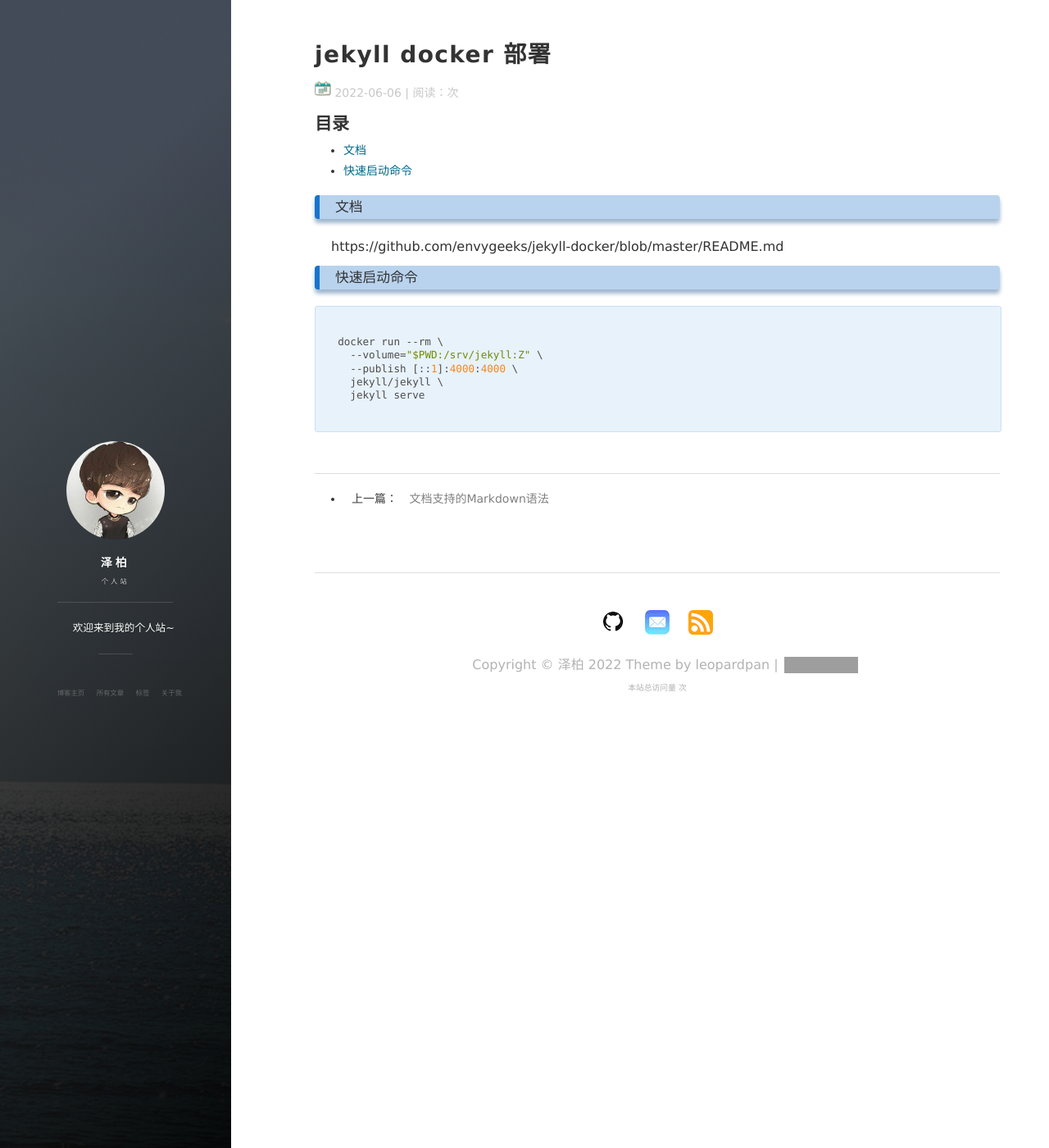
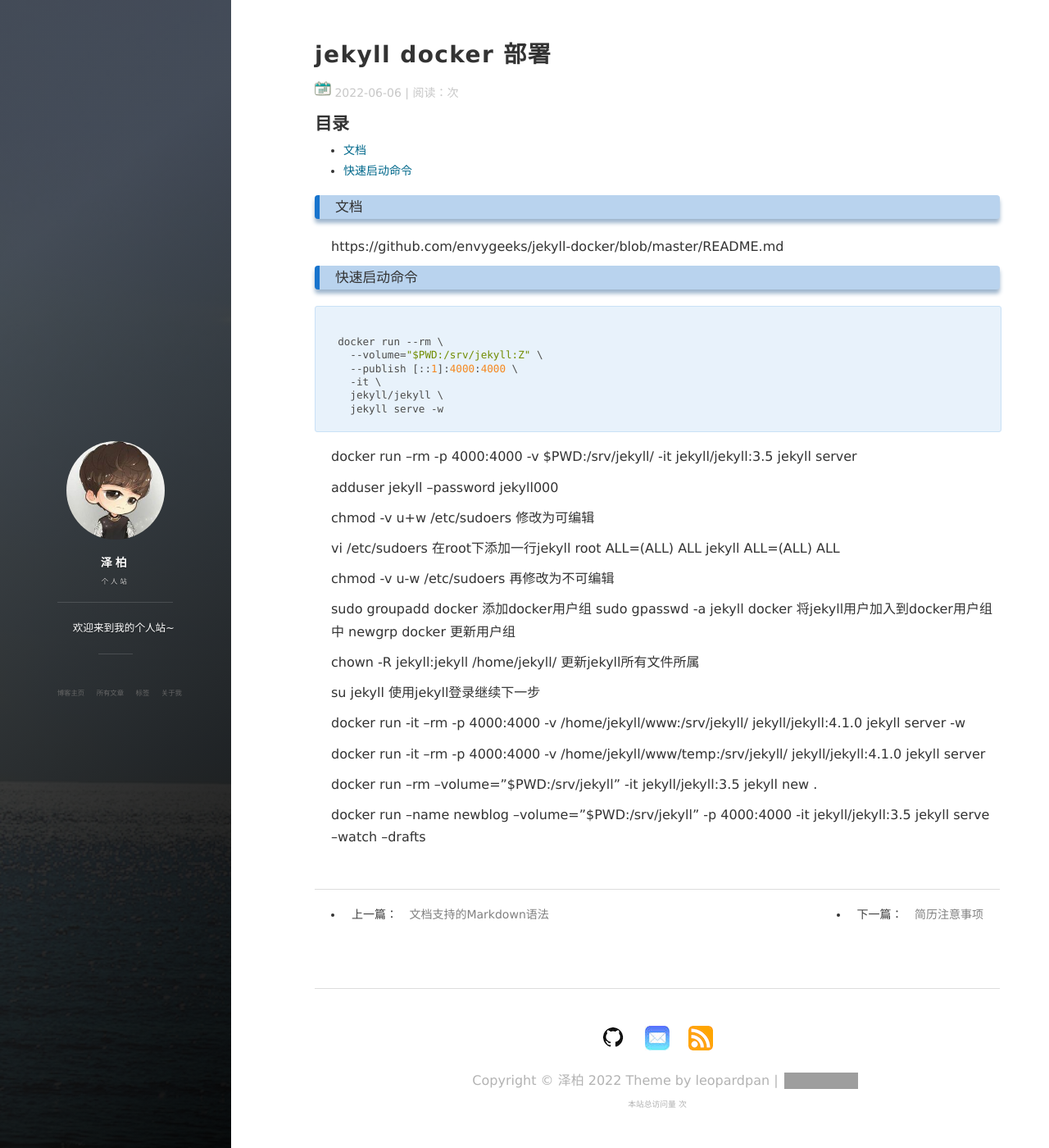
Before and after one commit to djonce/djonce.github.io, a Jekyll site: the page built from _posts/2022-06-06-jekyll-docker-setup.md, in a window 1280 px wide and 1400 px high. Shown: the whole window at 82% size. Built offline with Jekyll 4.4.1, drawn with Linux system fonts in a browser that asks for light colours; nearby versions of some CDN libraries; comment, search, counter and statistics services are not loaded; grey boxes are pictures that could not be loaded.

Commit message:
add: 简历注意点

````diff
--- a/_posts/2022-06-06-jekyll-docker-setup.md
+++ b/_posts/2022-06-06-jekyll-docker-setup.md
@@ -18,7 +18,44 @@
 docker run --rm \
   --volume="$PWD:/srv/jekyll:Z" \
   --publish [::1]:4000:4000 \
+  -it \
   jekyll/jekyll \
-  jekyll serve
+  jekyll serve -w
+```
 
-```
+
+docker run --rm -p 4000:4000 -v $PWD:/srv/jekyll/ -it jekyll/jekyll:3.5 jekyll server
+
+
+
+
+adduser jekyll --password jekyll000
+
+chmod -v u+w /etc/sudoers 修改为可编辑
+
+vi /etc/sudoers 在root下添加一行jekyll
+root    ALL=(ALL)       ALL
+jekyll  ALL=(ALL)       ALL
+
+chmod -v u-w /etc/sudoers 再修改为不可编辑
+
+sudo groupadd docker 添加docker用户组
+sudo gpasswd -a jekyll docker 将jekyll用户加入到docker用户组中
+newgrp docker 更新用户组
+
+chown -R jekyll:jekyll /home/jekyll/ 更新jekyll所有文件所属
+
+su jekyll 使用jekyll登录继续下一步
+
+
+docker run -it --rm -p 4000:4000 -v /home/jekyll/www:/srv/jekyll/ jekyll/jekyll:4.1.0 jekyll server -w
+
+
+
+
+docker run -it --rm -p 4000:4000 -v /home/jekyll/www/temp:/srv/jekyll/ jekyll/jekyll:4.1.0 jekyll server
+
+
+docker run --rm --volume="$PWD:/srv/jekyll" -it jekyll/jekyll:3.5 jekyll new .
+
+docker run --name newblog --volume="$PWD:/srv/jekyll" -p 4000:4000 -it jekyll/jekyll:3.5 jekyll serve --watch --drafts
````
Also changed, not shown: _posts/2015-10-24-android-finish-activity-and-close-keybroad.md (+17 -17 lines), _posts/2022-06-07-jianli-views.md (added, +29 -0 lines), Gemfile.lock (added), 5 other files.
